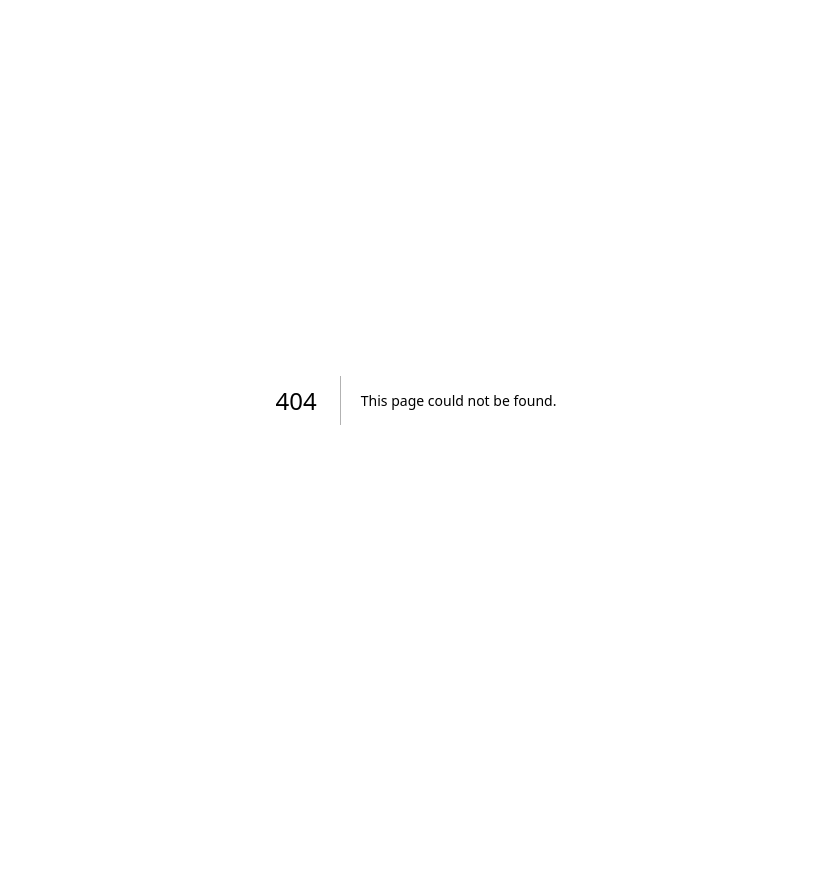
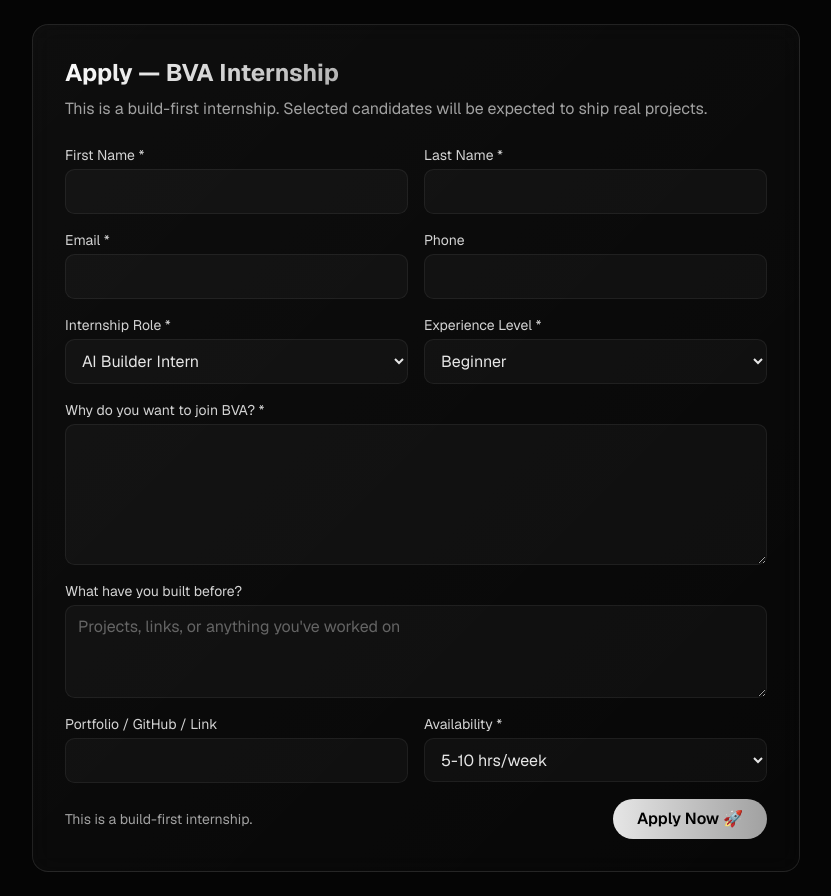
Before and after one commit to JRiteeshReddy/bva, a Next.js app: page /apply in a window 1280 px wide. Before the commit this address had no page. Shown: the whole page, without its empty margins (224-1055 px from the left). Before the commit the page ends 800 px from the top, so only its background shows below. Built offline with nearby package versions, Linux system fonts and the light colour scheme.

Commit message:
feat(internship): add /apply form and make Apply Now open in new tab

```diff
--- /dev/null
+++ b/src/app/apply/page.tsx
@@ -0,0 +1,225 @@
+"use client";
+
+import { useState, FormEvent } from "react";
+
+export default function ApplyPage() {
+  const [form, setForm] = useState({
+    firstName: "",
+    lastName: "",
+    email: "",
+    phone: "",
+    role: "AI Builder Intern",
+    level: "Beginner",
+    why: "",
+    built: "",
+    link: "",
+    availability: "5-10 hrs/week",
+  });
+
+  const [status, setStatus] = useState<null | "success" | "error">(null);
+
+  function update<K extends keyof typeof form>(key: K, value: string) {
+    setForm((s) => ({ ...s, [key]: value }));
+  }
+
+  async function onSubmit(e: FormEvent<HTMLFormElement>) {
+    e.preventDefault();
+    // Basic validation
+    if (!form.firstName || !form.lastName || !form.email || !form.why) {
+      setStatus("error");
+      return;
+    }
+
+    try {
+      // Using Formspree endpoint (user should replace with their own)
+      const endpoint = "https://formspree.io/f/mknajqdo"; // placeholder
+      const res = await fetch(endpoint, {
+        method: "POST",
+        headers: { "Content-Type": "application/json" },
+        body: JSON.stringify({
+          firstName: form.firstName,
+          lastName: form.lastName,
+          email: form.email,
+          phone: form.phone,
+          role: form.role,
+          level: form.level,
+          why: form.why,
+          built: form.built,
+          link: form.link,
+          availability: form.availability,
+        }),
+      });
+
+      if (res.ok) {
+        setStatus("success");
+        setForm({
+          firstName: "",
+          lastName: "",
+          email: "",
+          phone: "",
+          role: "AI Builder Intern",
+          level: "Beginner",
+          why: "",
+          built: "",
+          link: "",
+          availability: "5-10 hrs/week",
+        });
+      } else {
+        setStatus("error");
+      }
+    } catch (err) {
+      setStatus("error");
+    }
+  }
+
+  return (
+    <div className="min-h-screen flex items-center justify-center p-6">
+      <div className="max-w-3xl w-full">
+        <div className="card-glow rounded-2xl p-8">
+          <h1 className="text-2xl font-bold mb-2 gradient-text">Apply — BVA Internship</h1>
+          <p className="text-neutral-400 mb-6">
+            This is a build-first internship. Selected candidates will be expected to ship real
+            projects.
+          </p>
+
+          <form onSubmit={onSubmit} className="space-y-4">
+            <div className="grid grid-cols-1 md:grid-cols-2 gap-4">
+              <label className="flex flex-col">
+                <span className="text-sm text-neutral-300 mb-1">First Name *</span>
+                <input
+                  required
+                  value={form.firstName}
+                  onChange={(e) => update("firstName", e.target.value)}
+                  className="input"
+                />
+              </label>
+
+              <label className="flex flex-col">
+                <span className="text-sm text-neutral-300 mb-1">Last Name *</span>
+                <input
+                  required
+                  value={form.lastName}
+                  onChange={(e) => update("lastName", e.target.value)}
+                  className="input"
+                />
+              </label>
+            </div>
+
+            <div className="grid grid-cols-1 md:grid-cols-2 gap-4">
+              <label className="flex flex-col">
+                <span className="text-sm text-neutral-300 mb-1">Email *</span>
+                <input
+                  required
+                  type="email"
+                  value={form.email}
+                  onChange={(e) => update("email", e.target.value)}
+                  className="input"
+                />
+              </label>
+
+              <label className="flex flex-col">
+                <span className="text-sm text-neutral-300 mb-1">Phone</span>
+                <input
+                  value={form.phone}
+                  onChange={(e) => update("phone", e.target.value)}
+                  className="input"
+                />
+              </label>
+            </div>
+
+            <div className="grid grid-cols-1 md:grid-cols-2 gap-4">
+              <label className="flex flex-col">
+                <span className="text-sm text-neutral-300 mb-1">Internship Role *</span>
+                <select
+                  required
+                  value={form.role}
+                  onChange={(e) => update("role", e.target.value)}
+                  className="input"
+                >
+                  <option>AI Builder Intern</option>
+                  <option>Full Stack / Vibe Developer Intern</option>
+                  <option>UI/UX Design Intern</option>
+                  <option>Growth / Marketing Intern</option>
+                  <option>Content / Media Intern</option>
+                  <option>Community / Operations Intern</option>
+                </select>
+              </label>
+
+              <label className="flex flex-col">
+                <span className="text-sm text-neutral-300 mb-1">Experience Level *</span>
+                <select
+                  required
+                  value={form.level}
+                  onChange={(e) => update("level", e.target.value)}
+                  className="input"
+                >
+                  <option>Beginner</option>
+                  <option>Intermediate</option>
+                  <option>Advanced</option>
+                </select>
+              </label>
+            </div>
+
+            <label className="flex flex-col">
+              <span className="text-sm text-neutral-300 mb-1">Why do you want to join BVA? *</span>
+              <textarea
+                required
+                value={form.why}
+                onChange={(e) => update("why", e.target.value)}
+                rows={5}
+                className="input"
+              />
+            </label>
+
+            <label className="flex flex-col">
+              <span className="text-sm text-neutral-300 mb-1">What have you built before?</span>
+              <textarea
+                placeholder="Projects, links, or anything you've worked on"
+                value={form.built}
+                onChange={(e) => update("built", e.target.value)}
+                rows={3}
+                className="input"
+              />
+            </label>
+
+            <div className="grid grid-cols-1 md:grid-cols-2 gap-4">
+              <label className="flex flex-col">
+                <span className="text-sm text-neutral-300 mb-1">Portfolio / GitHub / Link</span>
+                <input value={form.link} onChange={(e) => update("link", e.target.value)} className="input" />
+              </label>
+
+              <label className="flex flex-col">
+                <span className="text-sm text-neutral-300 mb-1">Availability *</span>
+                <select
+                  required
+                  value={form.availability}
+                  onChange={(e) => update("availability", e.target.value)}
+                  className="input"
+                >
+                  <option>5-10 hrs/week</option>
+                  <option>10-20 hrs/week</option>
+                  <option>20+ hrs/week</option>
+                </select>
+              </label>
+            </div>
+
+            <div className="flex items-center justify-between">
+              <div className="text-sm text-neutral-400">This is a build-first internship.</div>
+              <button className="bg-gradient-to-r from-white/90 to-neutral-400 text-black px-6 py-2 rounded-full font-semibold" type="submit">
+                Apply Now 🚀
+              </button>
+            </div>
+          </form>
+
+          {status === "success" && (
+            <div className="mt-4 text-green-400">Application received. Now go build something while we review it.</div>
+          )}
+
+          {status === "error" && (
+            <div className="mt-4 text-rose-400">Please fill all required fields or try again later.</div>
+          )}
+        </div>
+      </div>
+    </div>
+  );
+}
--- a/src/app/globals.css
+++ b/src/app/globals.css
@@ -136,3 +136,20 @@ body {
 .animate-marquee:hover {
   animation-play-state: paused;
 }
+
+/* Form inputs for apply page */
+.input {
+  background: rgba(255,255,255,0.03);
+  border: 1px solid rgba(255,255,255,0.06);
+  padding: 0.6rem 0.75rem;
+  border-radius: 0.6rem;
+  color: #e6e6e6;
+  outline: none;
+}
+
+.input:focus {
+  box-shadow: 0 0 20px rgba(99,102,241,0.16), 0 6px 20px rgba(0,0,0,0.6);
+  border-color: rgba(99,102,241,0.6);
+}
+
+.input::placeholder { color: rgba(255,255,255,0.35); }
--- a/src/components/sections/Internship.tsx
+++ b/src/components/sections/Internship.tsx
@@ -57,7 +57,7 @@ export default function Internship() {
                   Open to students and early-career builders in Bangalore. Remote-friendly with weekly
                   in-person sessions.
                 </p>
-                <GlowButton href="#contact" variant="primary">
+                <GlowButton href="/apply" variant="primary" target="_blank" rel="noopener noreferrer">
                   Apply Now
                 </GlowButton>
               </div>
--- a/src/components/ui/SectionHeading.tsx
+++ b/src/components/ui/SectionHeading.tsx
@@ -71,6 +71,8 @@ interface GlowButtonProps {
   onClick?: () => void;
   type?: "button" | "submit";
   className?: string;
+  target?: string;
+  rel?: string;
 }
 
 export function GlowButton({
@@ -80,6 +82,8 @@ export function GlowButton({
   onClick,
   type = "button",
   className = "",
+  target,
+  rel,
 }: GlowButtonProps) {
   const baseStyles =
     "inline-flex items-center justify-center px-6 py-3 rounded-full font-semibold text-sm md:text-base transition-all duration-300 cursor-pointer";
@@ -99,6 +103,8 @@ export function GlowButton({
     return (
       <motion.a
         href={href}
+        target={target}
+        rel={rel}
         whileHover={{ scale: 1.05 }}
         whileTap={{ scale: 0.98 }}
         className={combined}
```
